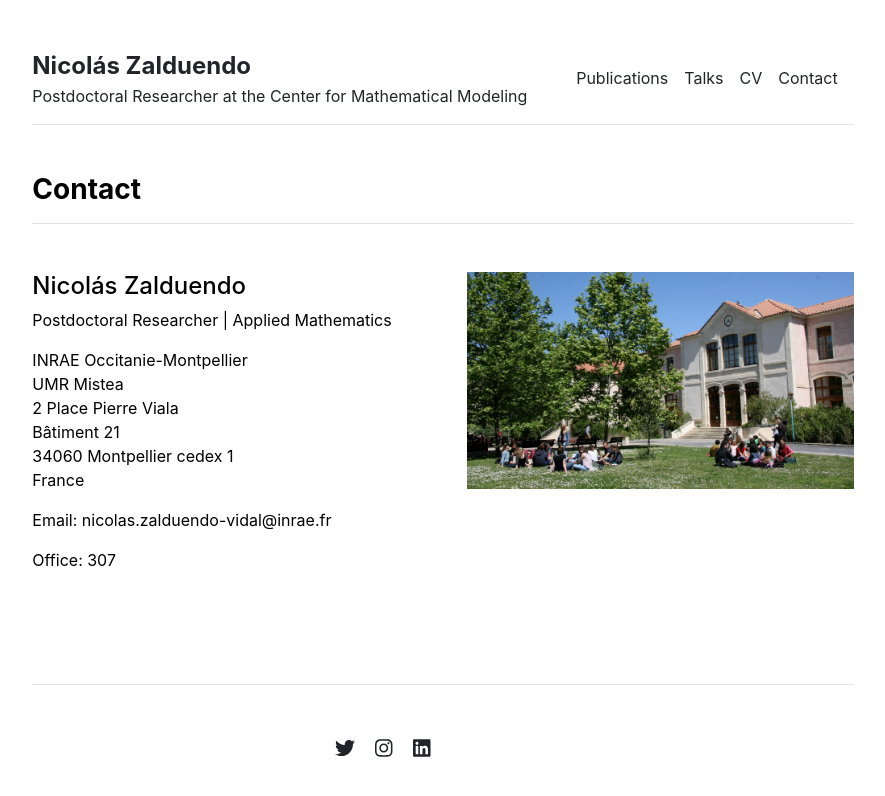
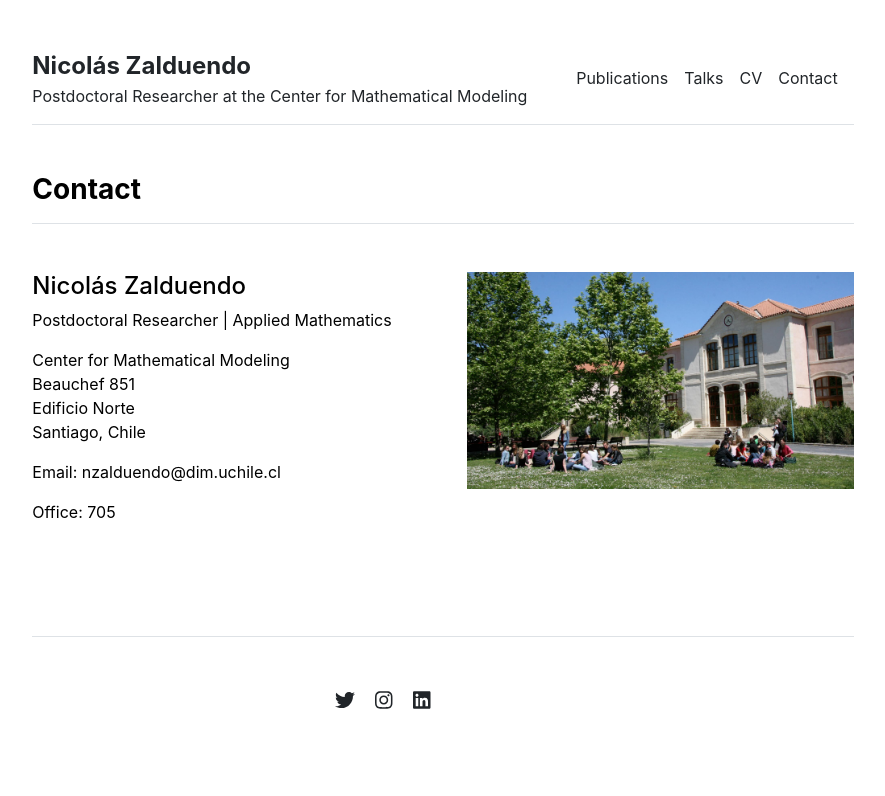
Before and after one commit to nzalduendo/nzalduendo.github.io, a Jekyll site: the page built from contact.md, in a window 1280 px wide. Shown: the top 796 px of the page, without its empty margins (197-1082 px from the left). Built offline with Jekyll 4.4.1, drawn with Linux system fonts in a browser that asks for light colours.

Commit message:
Update settings.yml

```diff
--- a/_data/settings.yml
+++ b/_data/settings.yml
@@ -25,4 +25,4 @@ social:
 - {icon: 'linkedin', link: 'https://www.linkedin.com/in/nicolás-zalduendo-vidal-007093133/'}
 
 contacts:
-- {name: 'Nicolás Zalduendo', title: 'Postdoctoral Researcher', department: 'Applied Mathematics', institution: 'INRAE Occitanie-Montpellier', institution_address: 'INRAE Occitanie-Montpellier<br>UMR Mistea<br>2 Place Pierre Viala<br>Bâtiment 21<br>34060 Montpellier cedex 1<br>France', phone: '(000) 000-0000', email: 'nicolas.zalduendo-vidal@inrae.fr', office: '307', image: 'assets/img/Château-La-Gaillarde.jpg'}
+- {name: 'Nicolás Zalduendo', title: 'Postdoctoral Researcher', department: 'Applied Mathematics', institution: 'Center for Mathematical Modeling', institution_address: 'Center for Mathematical Modeling<br>Beauchef 851<br>Edificio Norte<br>Santiago, Chile', phone: '(000) 000-0000', email: 'nzalduendo@dim.uchile.cl', office: '705', image: 'assets/img/Château-La-Gaillarde.jpg'}
```
